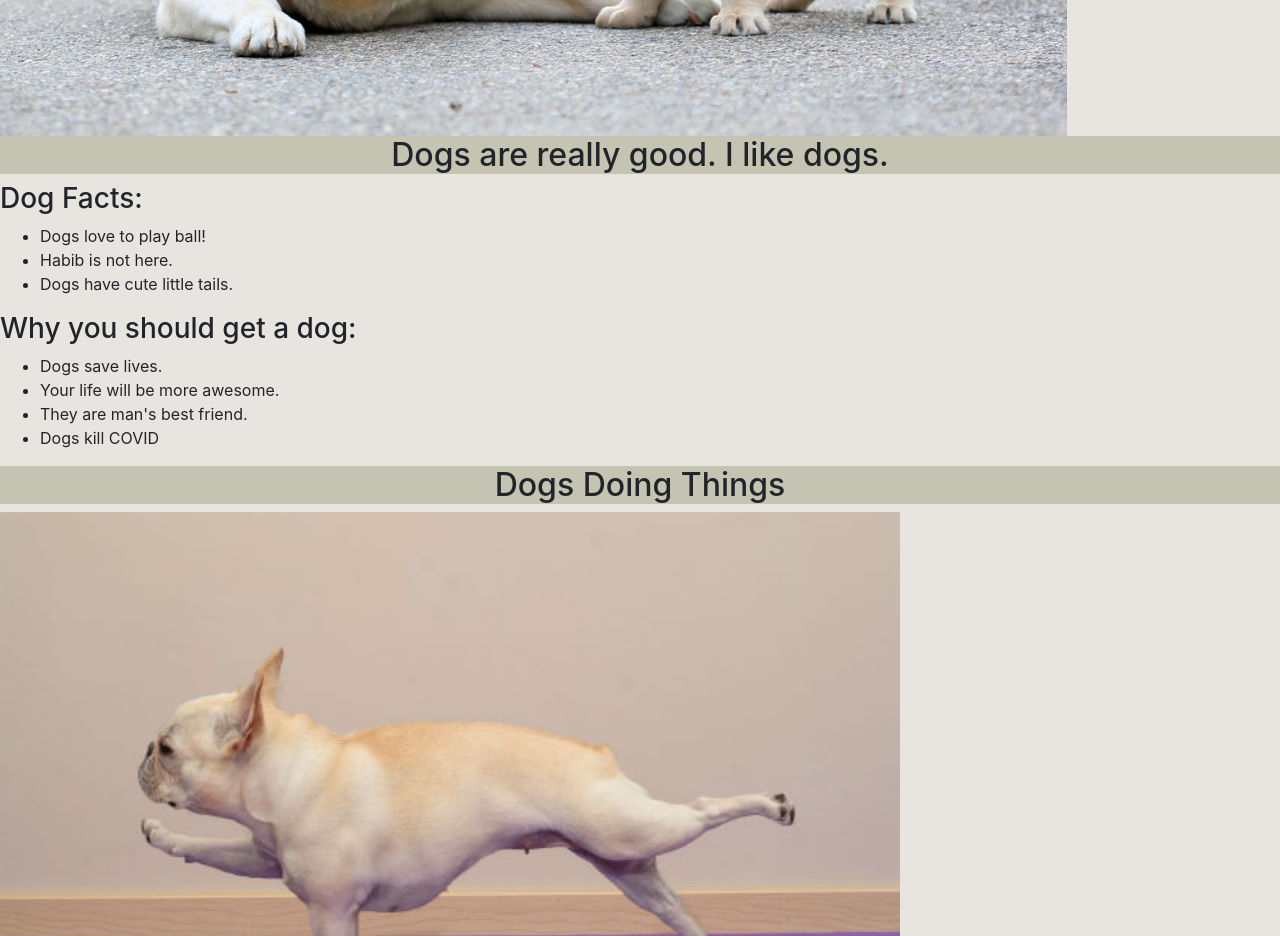
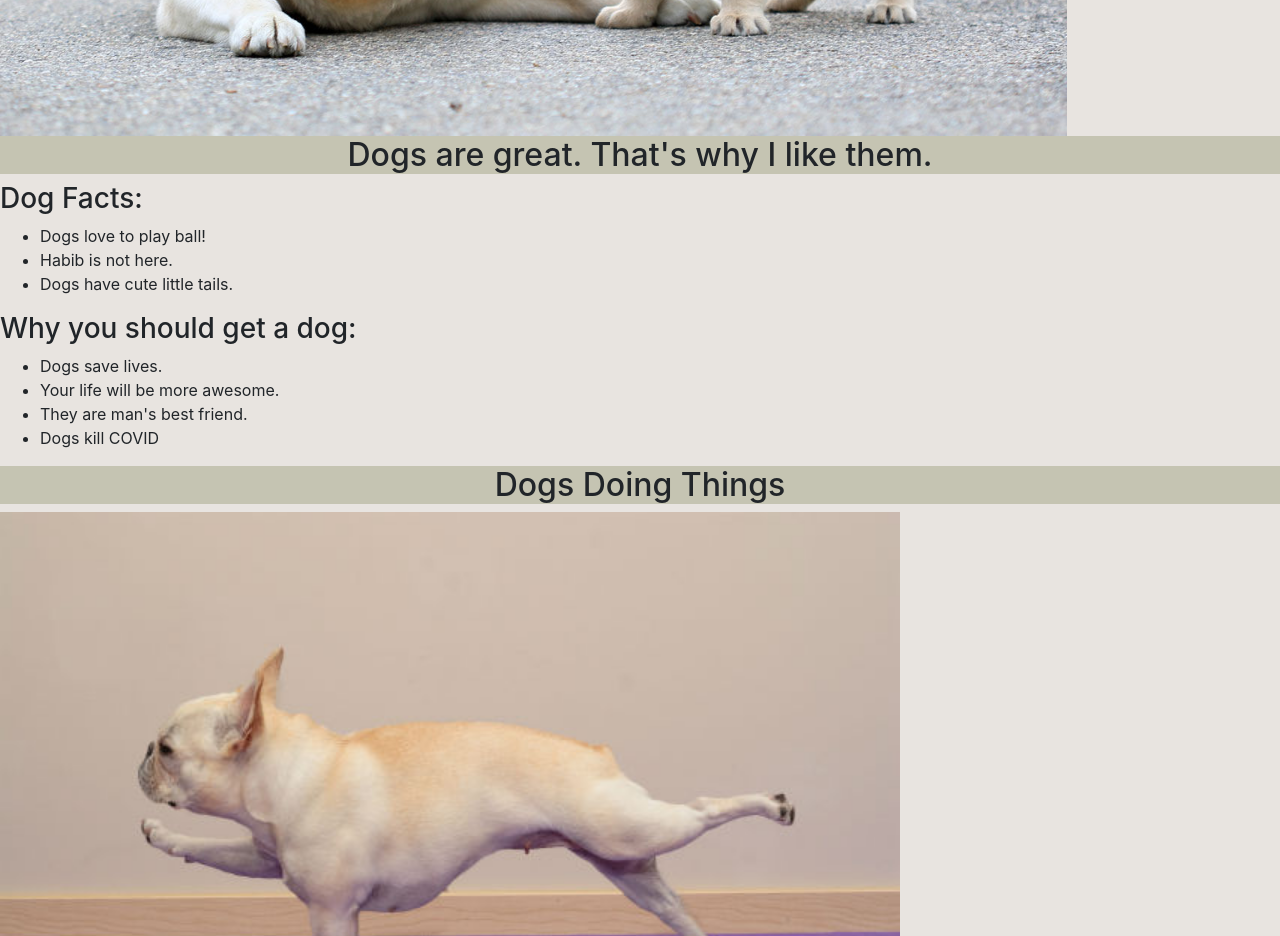
Before and after one commit to leighyonemoto/dogpractice, a plain HTML site: page index.html in a window 1280 px wide. Shown: the part 1120-2056 px from the top of the page. Drawn offline with nearby package versions, Linux system fonts and the light colour scheme.

Commit message:
updated title

```diff
--- a/index.html
+++ b/index.html
@@ -15,7 +15,7 @@
     </div>
 
 <div class="title">
-  <h2>Dogs are really good. I like dogs.</h2>
+  <h2>Dogs are great. That's why I like them.</h2>
 </div>
 
     <div class="dogfacts">
```
